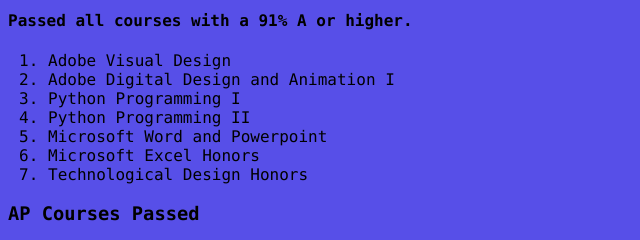
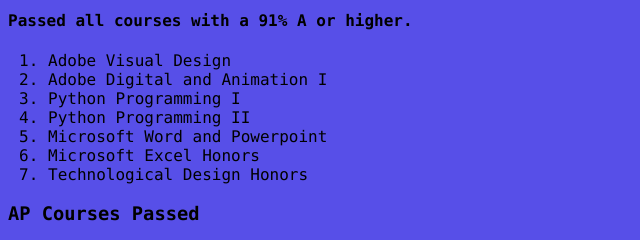
Before and after one commit to ngdomenico/ngdomenico.github.io, a plain HTML site: page AboutMe.html in a window 1280 px wide. Shown: the part 417-657 px from the top of the page, 0-640 px from the left. Drawn offline with Linux system fonts and the light colour scheme; files that its build step writes are made by us from their sources.

Commit message:
Update AboutMe.html

```diff
--- a/AboutMe.html
+++ b/AboutMe.html
@@ -54,7 +54,7 @@ If you want to contact me, Email me at ngdomenico@my.waketech.edu.</strong></h4>
 <h4>Passed all courses with a 91% A or higher.</h4>
 <ol>
   <li>Adobe Visual Design</li>
-  <li>Adobe Digital Design and Animation I</li>
+  <li>Adobe Digital  and Animation I</li>
 	<li>Python Programming I</li>
   <li>Python Programming II</li>
   <li>Microsoft Word and Powerpoint</li>
```
